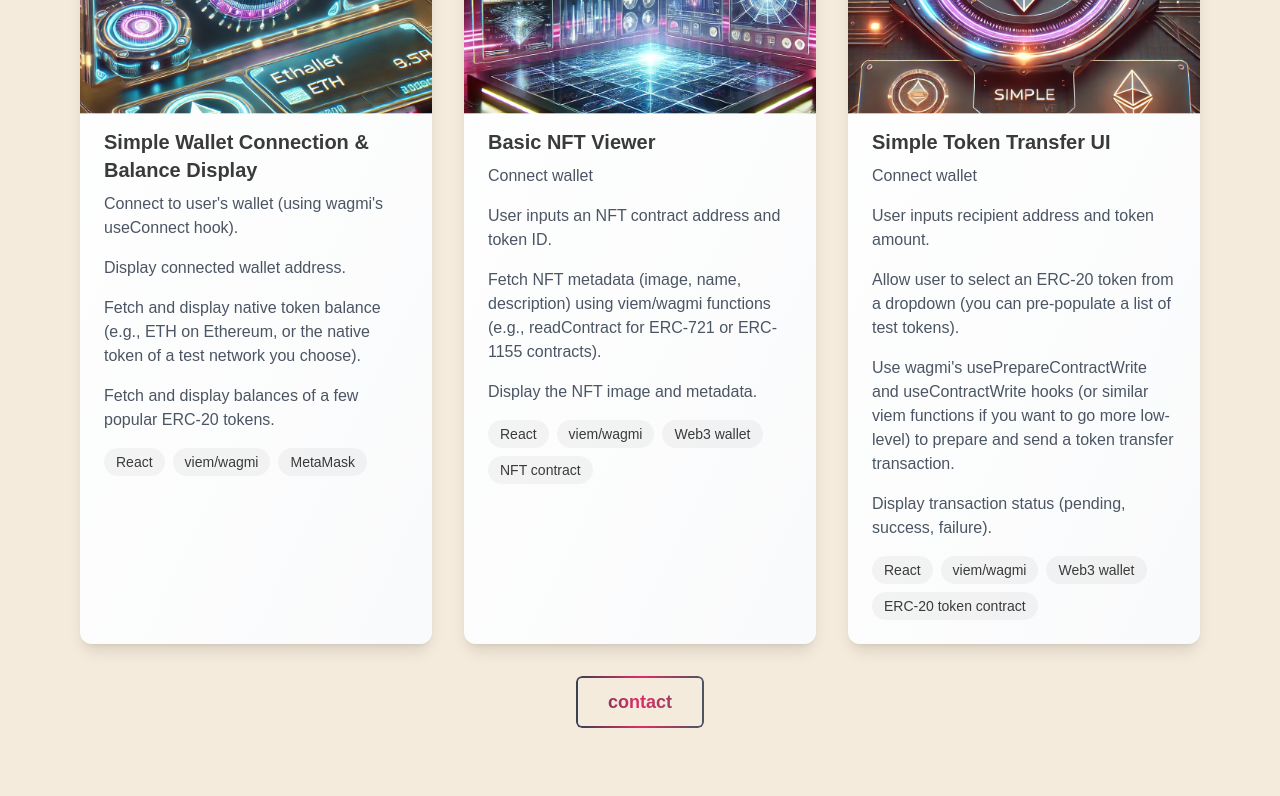
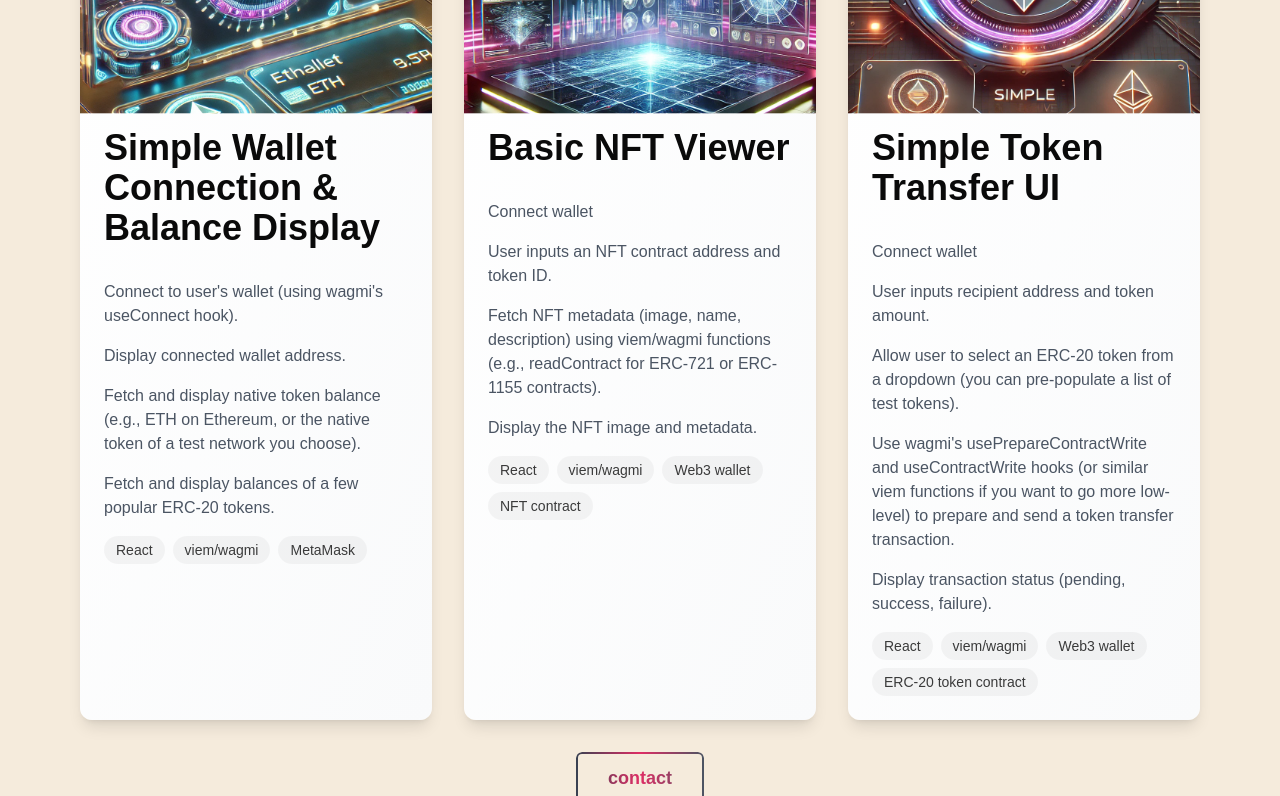
Before and after one commit to gala1234/website, a Next.js app: page / in a window 1280 px wide. Shown: the part 1840-2636 px from the top of the page. Built offline with nearby package versions, Linux system fonts and the light colour scheme.

Commit message:
removing ugly project card animation

```diff
--- a/src/components/cards/ProjectCard.tsx
+++ b/src/components/cards/ProjectCard.tsx
@@ -3,6 +3,7 @@
 import React from 'react';
 import Image from 'next/image';
 import { motion, useReducedMotion } from 'framer-motion';
+import SectionHeader from '../texts/SectionHeader';
 
 type ProjectCardProps = {
   title: string;
@@ -41,7 +42,6 @@ export default function ProjectCard({
       variants={cardVariants}
       initial="hidden"
       whileInView="visible"
-      whileHover={prefersReducedMotion ? undefined : 'hover'}
       viewport={{ once: true, margin: '-50px' }}
       transition={{ duration: 0.5, ease: 'easeOut' }}
       className="group relative block overflow-hidden rounded-xl bg-gentle-gradient shadow-lg transition-all"
@@ -64,13 +64,7 @@ export default function ProjectCard({
       </motion.div>
 
       <div className="p-6">
-        <motion.h3
-          initial={{ opacity: 0.8 }}
-          whileHover={prefersReducedMotion ? undefined : { opacity: 1 }}
-          className="mb-2 text-xl font-bold"
-        >
-          {title}
-        </motion.h3>
+        <SectionHeader title={title} />
         {description.map((line) => (
           <p key={line} className="mb-4 text-secondary">
             {line}
```
